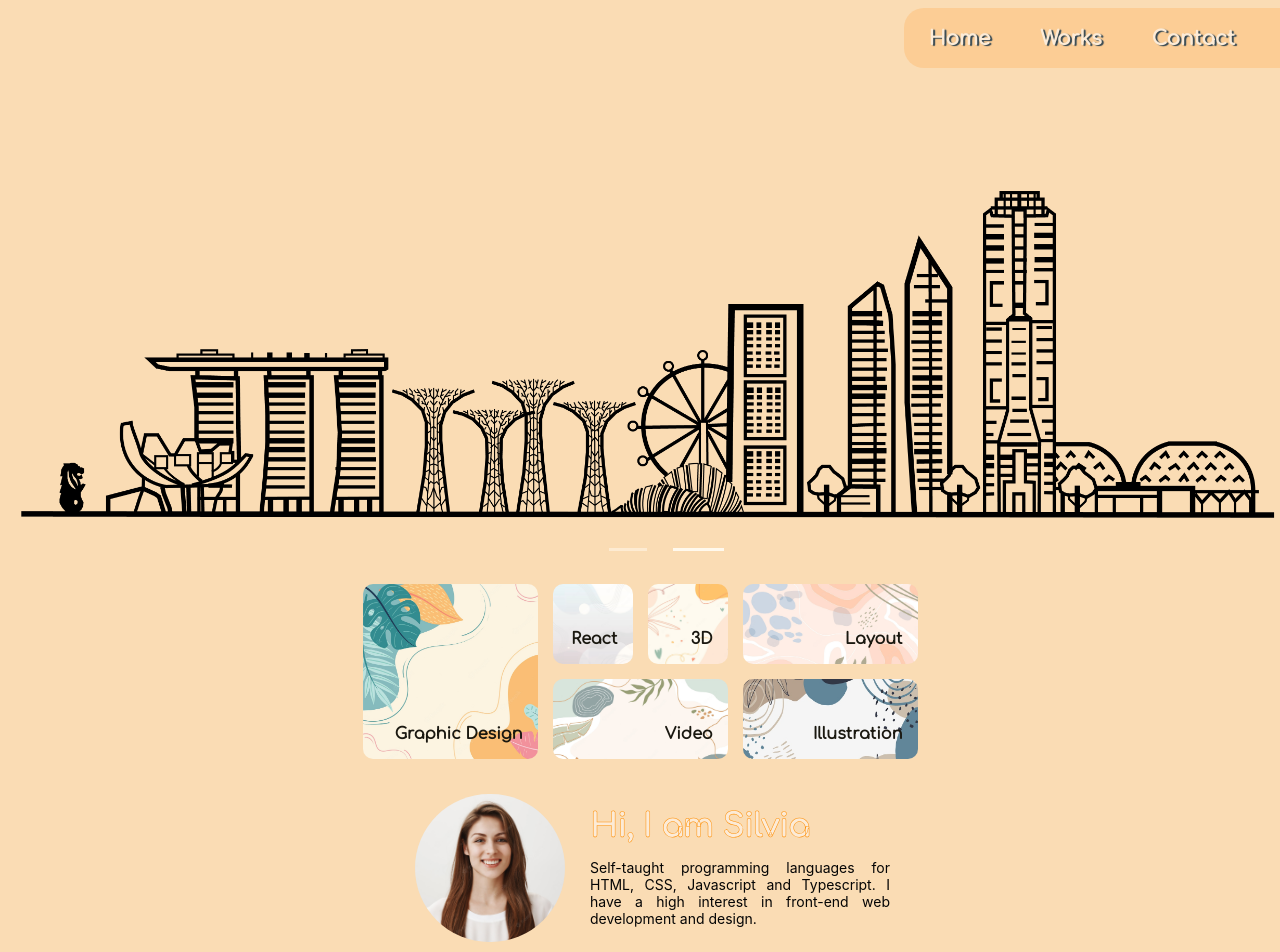
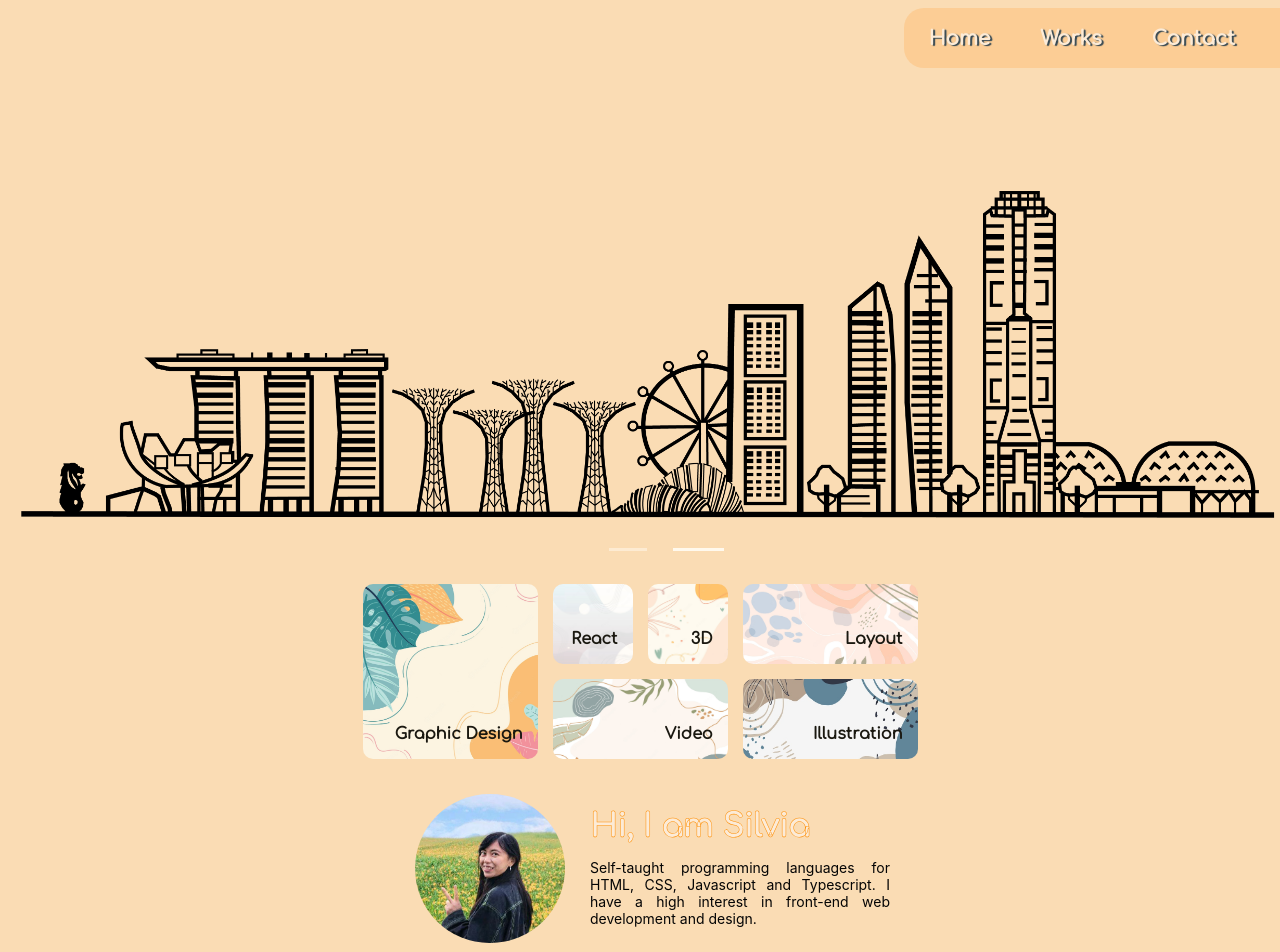
Before and after one commit to jocunda/J-Portfolio, a React (Create React App) app: page / in a window 1280 px wide. Shown: the top 952 px of the page. Built offline with nearby package versions, Linux system fonts and the light colour scheme.

Commit message:
Change pic

```diff
--- a/src/Components/home.tsx
+++ b/src/Components/home.tsx
@@ -8,7 +8,7 @@ import styles from './component.module.scss'
 
 
 //assets
-import woman from '../assets/image/womanpic.jpg'
+import mypic from '../assets/image/mypic.jpg'
 import Carousel from "../function/carousel";
 //data
 import HOMEIMAGES from "../data/homeimage";
@@ -37,7 +37,7 @@ export default function Home() {
 
         {/* biodata */}
         <div className={styles.biodataContainer} id="work">
-            <img src={woman} className={styles.biodataimg} />
+            <img src={mypic} className={styles.biodataimg} />
             <h5 className={styles.contentTitle}>Hi, I am Silvia</h5>
             <p className={styles.content}>Self-taught programming languages for HTML, CSS, Javascript and Typescript. I have a high interest in front-end web development and design.
             </p>
```
Also changed, not shown: src/assets/image/mypic.jpg (added), src/assets/image/womanpic.jpg (deleted).
